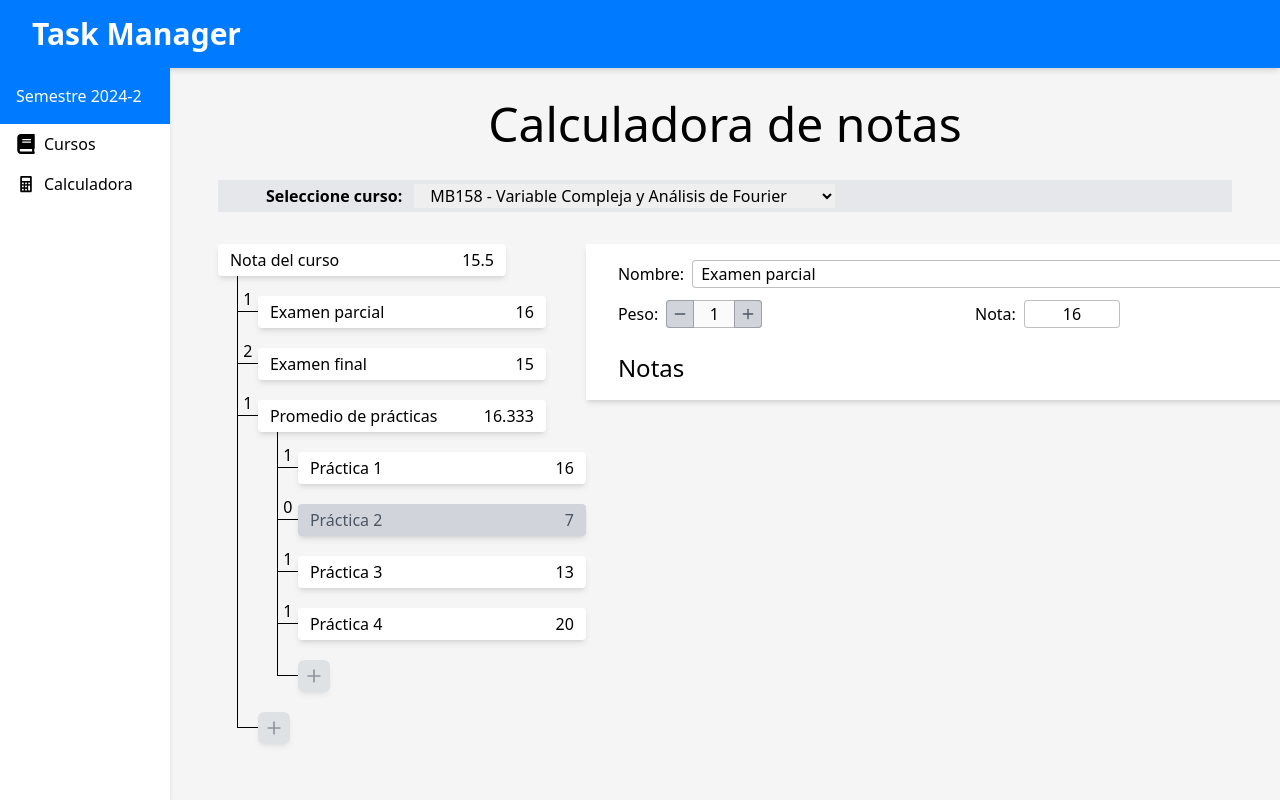
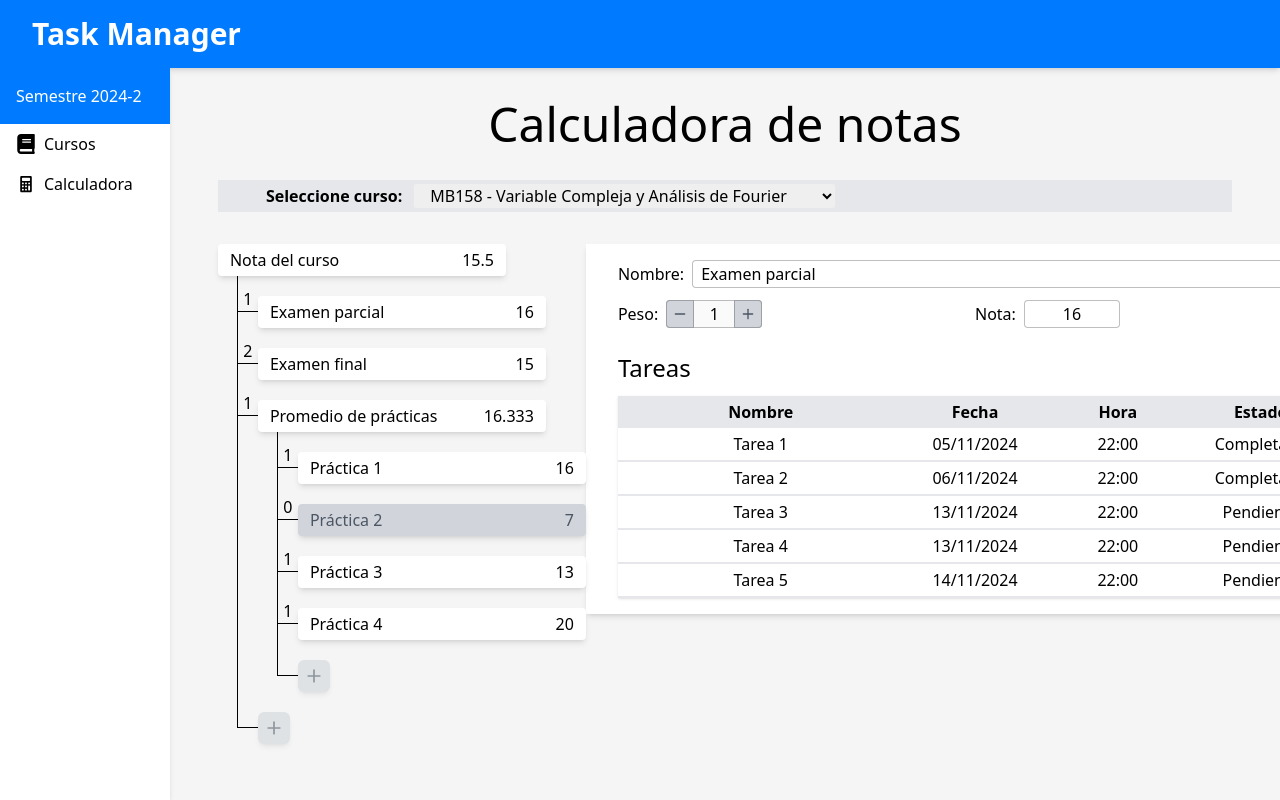
Before and after one commit to BlockBeam22Y/Task-Manager, a React (Vite) app in the folder client/: page /reports/1/calculator/MB158 in a window 1280 px wide. Both pictures are taken after a click on the element 969 px from the left and 416 px from the top of the page. Built offline with nearby package versions, Linux system fonts and the light colour scheme.

Commit message:
Grade details tasks table

```diff
--- a/client/src/components/calculator/GradeDetails.jsx
+++ b/client/src/components/calculator/GradeDetails.jsx
@@ -1,5 +1,6 @@
 import { FiMinus, FiPlus } from 'react-icons/fi';
 import BarChart from './BarChart';
+import TasksTable from './TasksTable';
 
 function GradeDetails({ grade, handleOnClick }) {
     const { name, value, weight, children } = grade;
@@ -64,10 +65,14 @@ function GradeDetails({ grade, handleOnClick }) {
             </div>
 
             <div className='flex flex-col gap-3'>
-                <h3 className='text-2xl font-medium'>Notas</h3>
+                <h3 className='text-2xl font-medium'>
+                    {
+                        children ? 'Notas' : 'Tareas'
+                    }
+                </h3>
 
                 {
-                    children && <BarChart grade={grade} handleOnClick={handleOnClick}/>
+                    children ? <BarChart grade={grade} handleOnClick={handleOnClick}/> : <TasksTable />
                 }
             </div>
         </div>
--- /dev/null
+++ b/client/src/components/calculator/TaskRow.jsx
@@ -0,0 +1,14 @@
+function TaskRow({ task }) {
+    const { name, date, time, isCompleted } = task;
+
+    return (
+        <div className='flex py-1 border-b-2 border-gray-200 hover:bg-gray-100'>
+            <div className='w-2/5 text-center'>{name}</div>
+            <div className='w-1/5 text-center'>{date}</div>
+            <div className='w-1/5 text-center'>{time}</div>
+            <div className='w-1/5 text-center'>{isCompleted ? 'Completado' : 'Pendiente'}</div>
+        </div>
+    );
+}
+
+export default TaskRow;
--- /dev/null
+++ b/client/src/components/calculator/TasksTable.jsx
@@ -0,0 +1,21 @@
+import tasks from '../../utils/tasks';
+import TaskRow from './TaskRow';
+
+function TasksTable() {
+    return (
+        <div className='flex flex-col shadow'>
+            <div className='flex bg-gray-200 font-semibold py-1'>
+                <div className='w-2/5 text-center'>Nombre</div>
+                <div className='w-1/5 text-center'>Fecha</div>
+                <div className='w-1/5 text-center'>Hora</div>
+                <div className='w-1/5 text-center'>Estado</div>
+            </div>
+
+            {
+                tasks.map(task => <TaskRow task={task} />)
+            }
+        </div>
+    );
+}
+
+export default TasksTable;
--- /dev/null
+++ b/client/src/utils/tasks.js
@@ -0,0 +1,34 @@
+const tasks = [
+    {
+        name: 'Tarea 1',
+        date: '05/11/2024',
+        time: '22:00',
+        isCompleted: true,
+    },
+    {
+        name: 'Tarea 2',
+        date: '06/11/2024',
+        time: '22:00',
+        isCompleted: true,
+    },
+    {
+        name: 'Tarea 3',
+        date: '13/11/2024',
+        time: '22:00',
+        isCompleted: false,
+    },
+    {
+        name: 'Tarea 4',
+        date: '13/11/2024',
+        time: '22:00',
+        isCompleted: false,
+    },
+    {
+        name: 'Tarea 5',
+        date: '14/11/2024',
+        time: '22:00',
+        isCompleted: false,
+    }
+];
+
+export default tasks;
```
